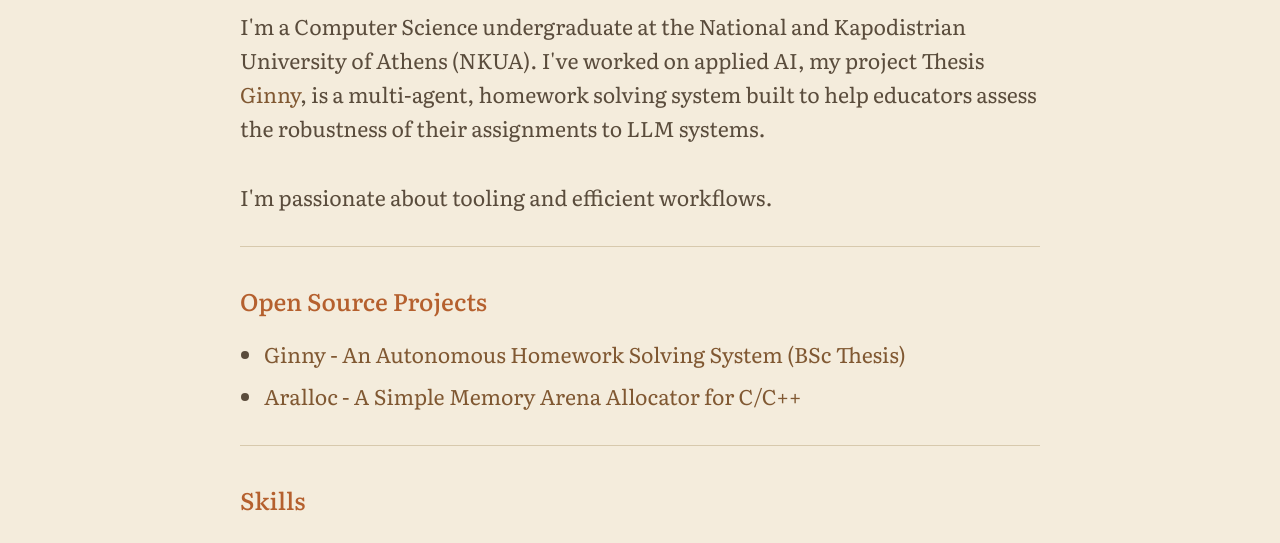
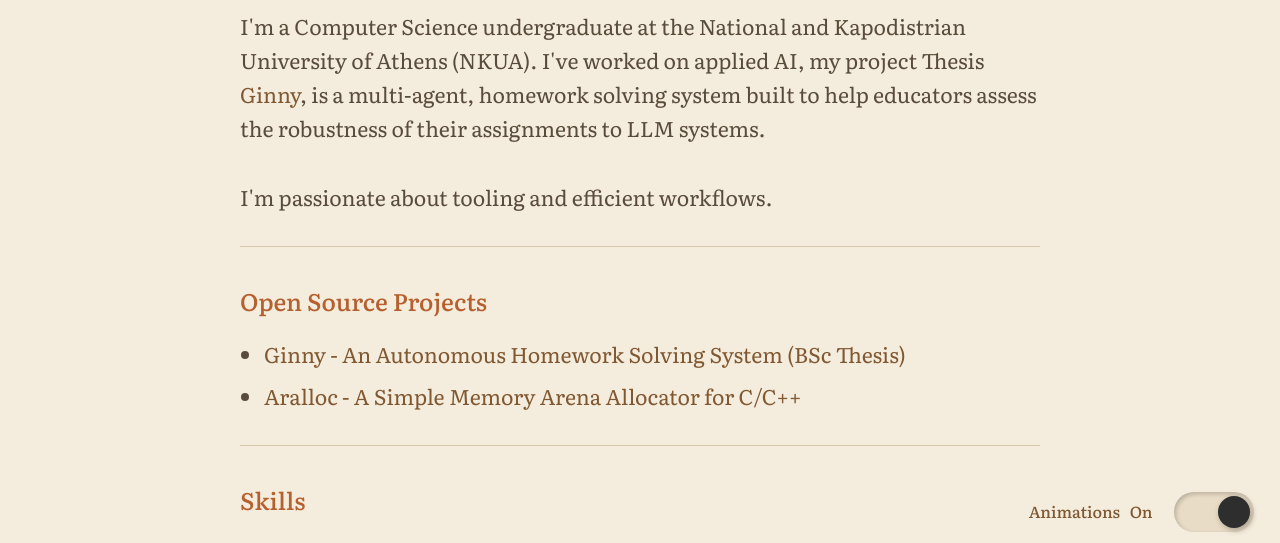
Before and after one commit to stavros-mhs/stavros-mhs.github.io, a plain HTML site: page index.html in a window 1280 px wide. Shown: the part 246-789 px from the top of the page. Drawn offline with Linux system fonts and the light colour scheme.

Commit message:
fix: keep the animations switch at the bottom right of the screen

```diff
--- a/style.css
+++ b/style.css
@@ -144,9 +144,14 @@ input[type=checkbox]:checked + .display label .circle .moon {
     align-items: center;
     gap: 0.6rem;
     margin: 0;
-    padding: 0;
+    padding: 0.4rem 0.6rem;
     border: 0;
-    background: none;
+    border-radius: 999px;
+    background: var(--bg);
+    position: fixed;
+    right: 1rem;
+    bottom: 1rem;
+    z-index: 900;
     color: var(--link);
     font: inherit;
     font-size: 1rem;
@@ -389,6 +394,8 @@ footer {
 
     .motion-switch {
         font-size: 0.9rem;
+        right: 0.5rem;
+        bottom: 0.5rem;
     }
 
     .motion-track {
```
